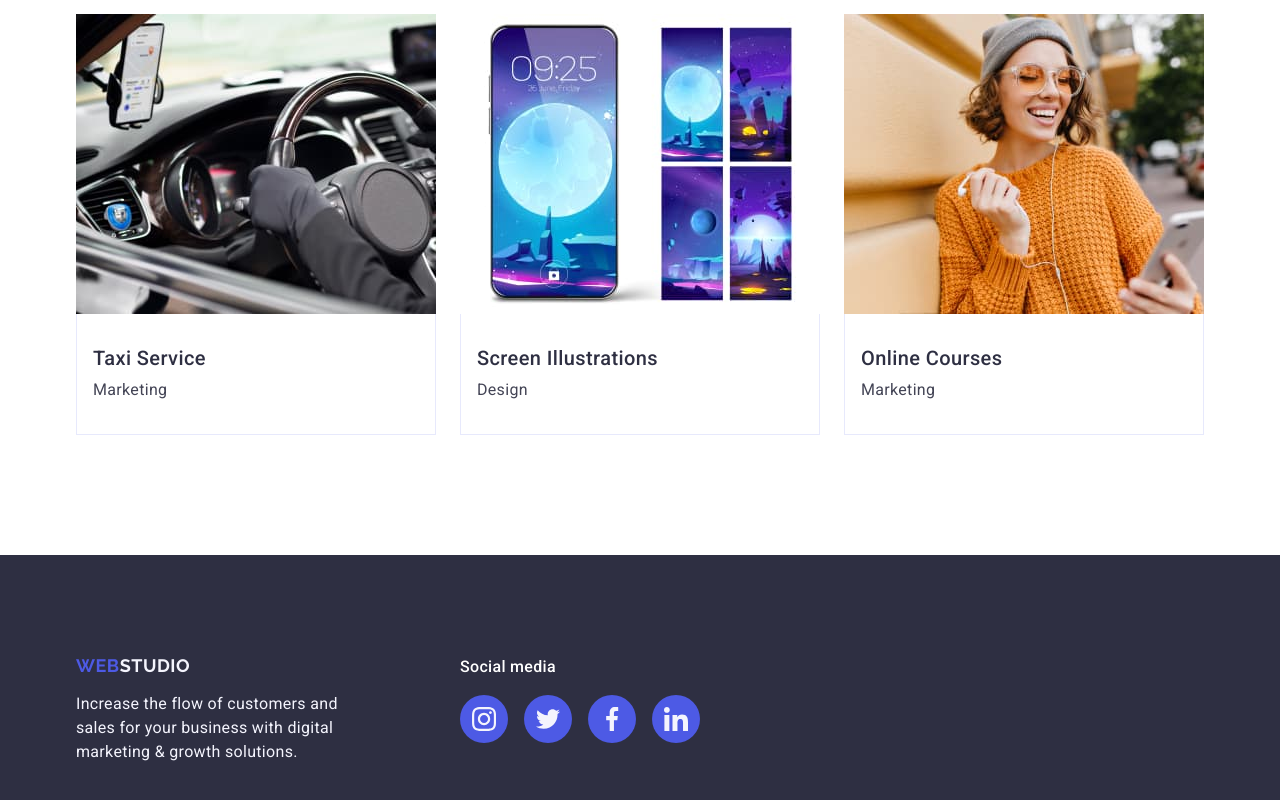
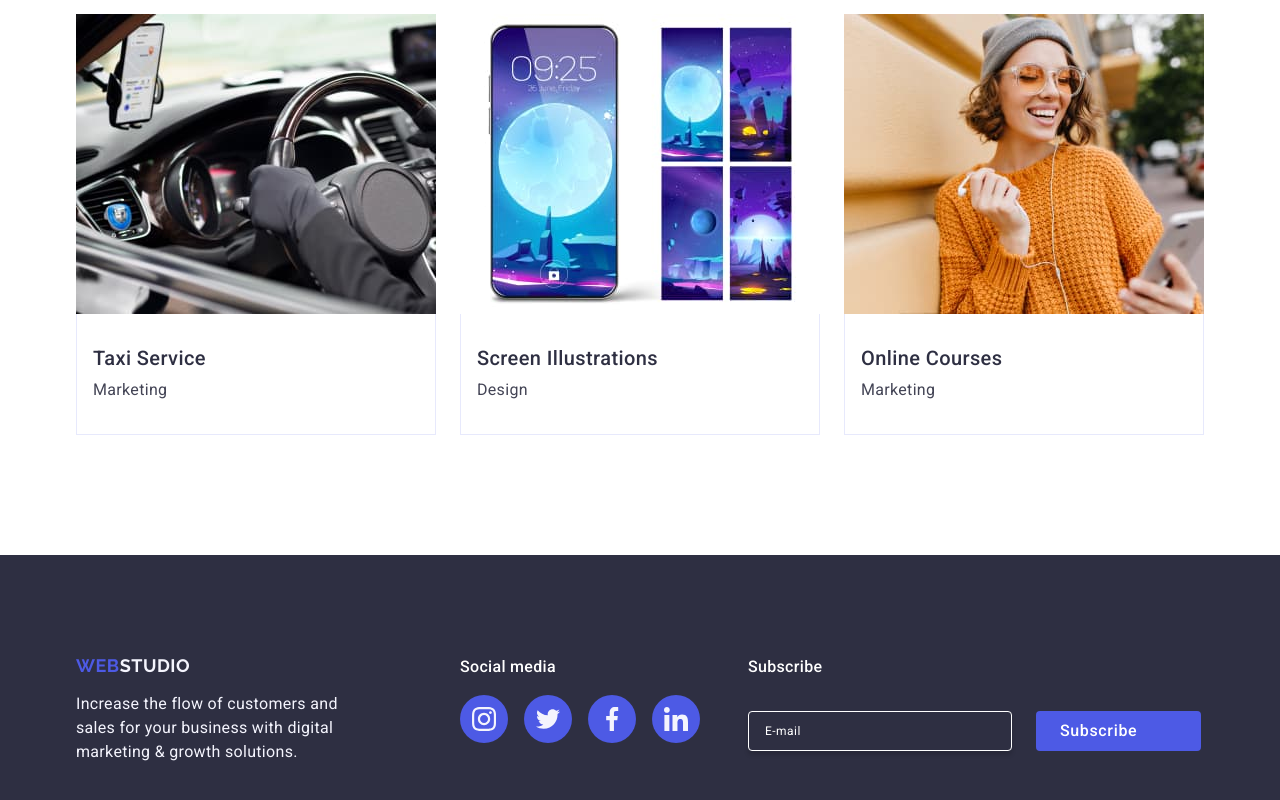
Before and after one commit to IgorBazilevich/goit-markup-hw-04, a plain HTML site: page index.html in a window 1280 px wide. Shown: the part 2628-3428 px from the top of the page. Drawn offline with nearby package versions, Linux system fonts and the light colour scheme.

Commit message:
add footer input

```diff
--- a/css/styles.css
+++ b/css/styles.css
@@ -414,7 +414,7 @@ button:focus {
 }
 
 .title-portfolio-li:hover .overlay-text {
-    transform: translateY(0%);
+  transform: translateY(0%);
 }
 
 .title-portfolio-li {
@@ -459,22 +459,6 @@ button:focus {
   border-top: none;
 }
 
-/* .ingredient-overlay-container {
-  position: absolute;
-  top: 0px;
-  width: 360px;
-  height: 300px;
-  overflow: auto;
-  transform: translateX(100%);
-  transition: transform 250ms cubic-bezier(0.4, 0, 0.2, 1);
-  background: var(--primary--brand--iris);
-  padding: 40px 32px;
-}
-
-.title-portfolio-li:hover .ingredient-overlay-container {
-  transform: translateX(0%);
-} */
-
 /* ============ FOOTER STYLES ============ */
 
 .footer {
@@ -504,8 +488,6 @@ button:focus {
   margin-bottom: 16px;
   display: inline-block;
 }
-
-
 
 .logo-footer {
   color: #f4f4fd;
@@ -547,12 +529,77 @@ button:focus {
   transition: background-color 250ms cubic-bezier(0.4, 0, 0.2, 1);
 }
 
-
 .social-footer-icon {
   fill: var(--light--cloud);
-  margin: 12px;}
+  margin: 12px;
+}
 
-  .social-media-container .social-footer-link:hover,
+.social-media-container .social-footer-link:hover,
 .social-media-container .social-footer-link:focus {
   background-color: #31d0aa;
 }
+
+.footer-input {
+  margin-left: 80px;
+}
+
+.footer-input-text {
+  font-weight: 500;
+  font-size: 16px;
+  line-height: 1.5;
+  letter-spacing: 0.02em;
+  color: var(--white--background--white);
+  margin-bottom: 16px;
+}
+
+.footer-form {
+    display: flex;
+    gap: 24px;
+    align-items: flex-end;
+}
+
+.input-form {
+    font-weight: 400;
+    font-size: 12px;
+    line-height: 2;
+    letter-spacing: 0.04em;
+    color: #ffffff;
+    border: 1px solid #fff;
+    border-radius: 4px;
+    width: 264px;
+    height: 40px;
+    box-shadow: 0 4px 4px 0 rgba(0, 0, 0, 0.15);
+    padding-left: 16px;
+    background-color:  transparent;
+    margin-top: 16px;
+}
+.input-form::placeholder {
+    color: #ffffff;
+}
+
+.footer-btn {
+    display: flex;
+    align-items: center;
+    justify-content: center;
+    font-family: "Roboto", sans-serif;
+    border-radius: 4px;
+    min-width: 165px;
+    height: 40px;
+    background-color: #4d5ae5;
+    padding: 8px 24px;
+    border: none;
+    font-weight: 500;
+    font-size: 16px;
+    line-height: 1.5;
+    letter-spacing: 0.04em;
+    text-align: center;
+    color: #fff;
+    cursor: pointer;
+}
+.footer-btn:hover, .footer-btn:focus {
+    background-color: #404bbf;
+}
+.button-icon {
+    fill: #ffffff;
+    margin-left: 16px;
+}
--- a/index.html
+++ b/index.html
@@ -14,8 +14,6 @@
     <link rel="stylesheet" href="./css/styles.css">
 
 </head>
-
-
 
 <body>
     <header class="page-header">
@@ -38,12 +36,14 @@
         </div>
     </header>
     <main>
+        <!--1 hero  -->
         <section class="hero">
             <div class="container">
                 <h1 class="hero-title">Effective Solutions for Your Business</h1>
                 <button class="hero-button" type="button">Order Service</button>
             </div>
         </section>
+        <!--2 directions  -->
         <section class="directions">
             <div class="container">
                 <h2 class="title-directions visually-hidden ">Directions</h2>
@@ -94,6 +94,7 @@
                 </ul>
             </div>
         </section>
+        <!--3 team  -->
         <section class="team">
             <div class="container">
                 <h2 class="title-team">Our Team</h2>
@@ -252,6 +253,7 @@
                 </ul>
             </div>
         </section>
+        <!--4 portfolio  -->
         <section class="portfolio">
             <div class="container">
                 <h2 class="title-portfolio">Our Portfolio</h2>
@@ -342,8 +344,8 @@
                 </ul>
             </div>
         </section>
-
     </main>
+    <!-- FOOTER -->
     <footer class="footer">
         <div class="container footer-container">
             <div class="footer-logo">
@@ -385,8 +387,22 @@
                     </li>
                 </ul>
             </div>
+            <div class="footer-input">
+                <p class="footer-input-text">Subscribe</p>
+                <form class="footer-form">
+                    <label class="footer-label" for="email">
+                        <input class="input-form" type="email" name="email" id="email" placeholder="E-mail">
+                    </label>
+                    <button type="submit" class="footer-btn">Subscribe
+                        <svg class="button-icon" width="24" height="24">
+                            <use href="./images/icons.svg#icon-send"></use>
+                        </svg>
+                    </button>
+                </form>
+            </div>
         </div>
     </footer>
+    <!-- MODAL OVERLAY -->
 </body>
 
 </html>
```
